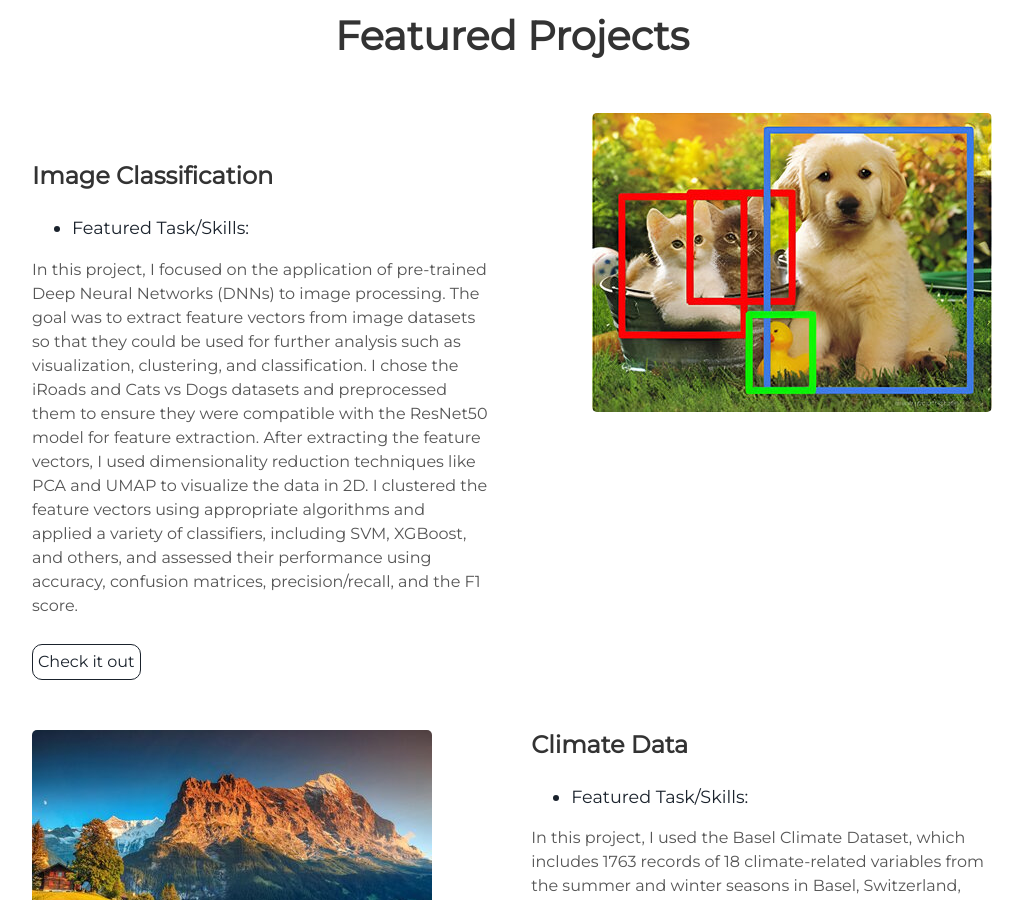
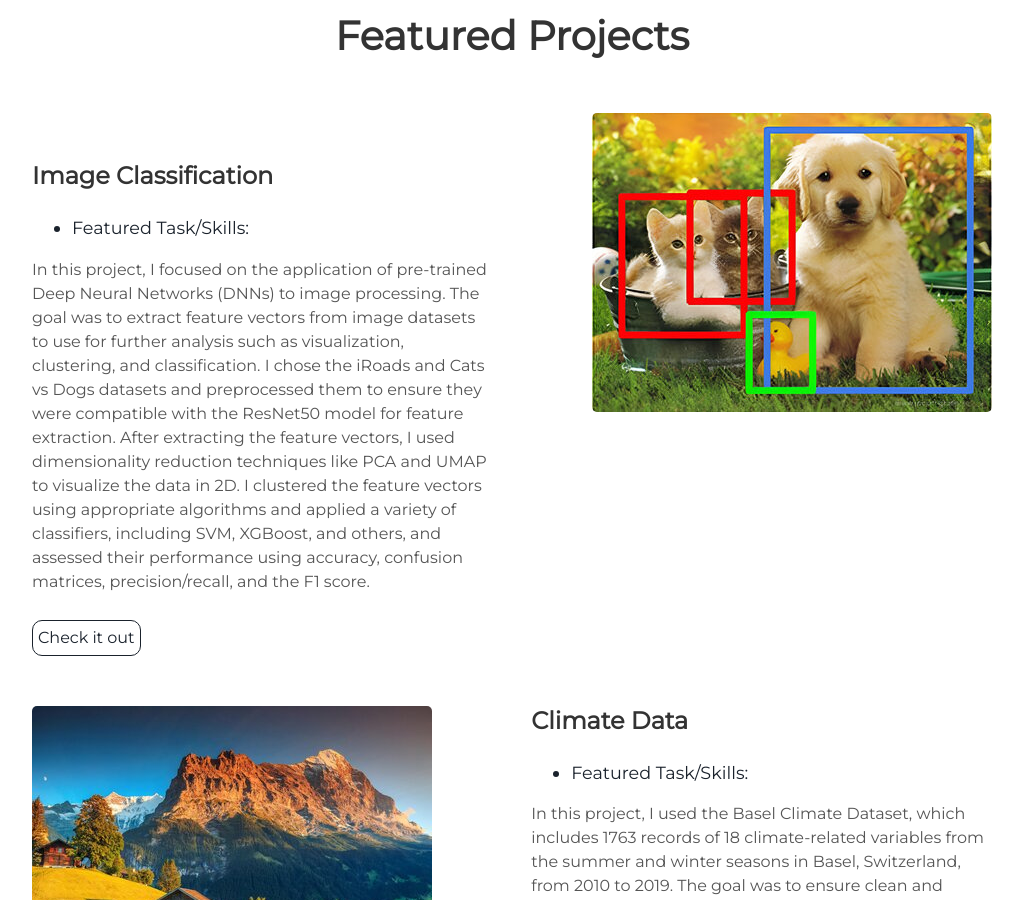
Before and after one commit to m-perera/m-perera.github.io, a Jekyll site: the page built from README.md, in a window 1280 px wide and 900 px high, scrolled down 1762 px. Shown: the whole window, without its empty margins (128-1151 px from the left). Built offline with Jekyll 4.4.1, drawn with Linux system fonts in a browser that asks for light colours; our own code applies the rules of GitHub Pages for plain Markdown files.

Commit message:
Update projects.html

```diff
--- a/_includes/projects.html
+++ b/_includes/projects.html
@@ -10,7 +10,7 @@
     <ul>
       <li> Featured Task/Skills: </li>
     </ul>
-    <p>In this project, I focused on the application of pre-trained Deep Neural Networks (DNNs) to image processing. The goal was to extract feature vectors from image datasets so that they could be used for further analysis such as visualization, clustering, and classification. I chose the iRoads and Cats vs Dogs datasets and preprocessed them to ensure they were compatible with the ResNet50 model for feature extraction. After extracting the feature vectors, I used dimensionality reduction techniques like PCA and UMAP to visualize the data in 2D. I clustered the feature vectors using appropriate algorithms and applied a variety of classifiers, including SVM, XGBoost, and others, and assessed their performance using accuracy, confusion matrices, precision/recall, and the F1 score.</p>
+    <p>In this project, I focused on the application of pre-trained Deep Neural Networks (DNNs) to image processing. The goal was to extract feature vectors from image datasets to use for further analysis such as visualization, clustering, and classification. I chose the iRoads and Cats vs Dogs datasets and preprocessed them to ensure they were compatible with the ResNet50 model for feature extraction. After extracting the feature vectors, I used dimensionality reduction techniques like PCA and UMAP to visualize the data in 2D. I clustered the feature vectors using appropriate algorithms and applied a variety of classifiers, including SVM, XGBoost, and others, and assessed their performance using accuracy, confusion matrices, precision/recall, and the F1 score.</p>
     <a class="project-link" href="https://github.com/m-perera/Image-Classification-/blob/main/Image_Classification.ipynb" target="_blank">Check it out</a>
   </div>
 </div>
```
